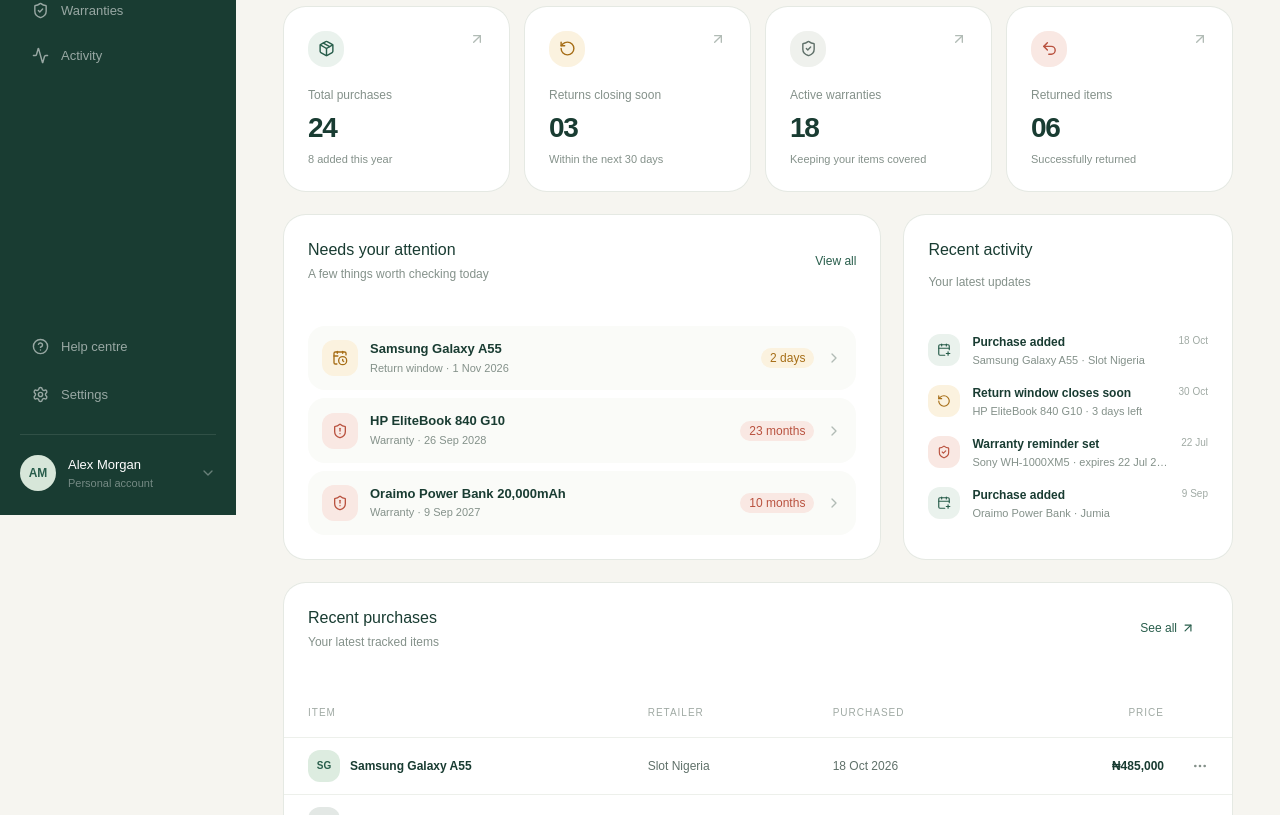
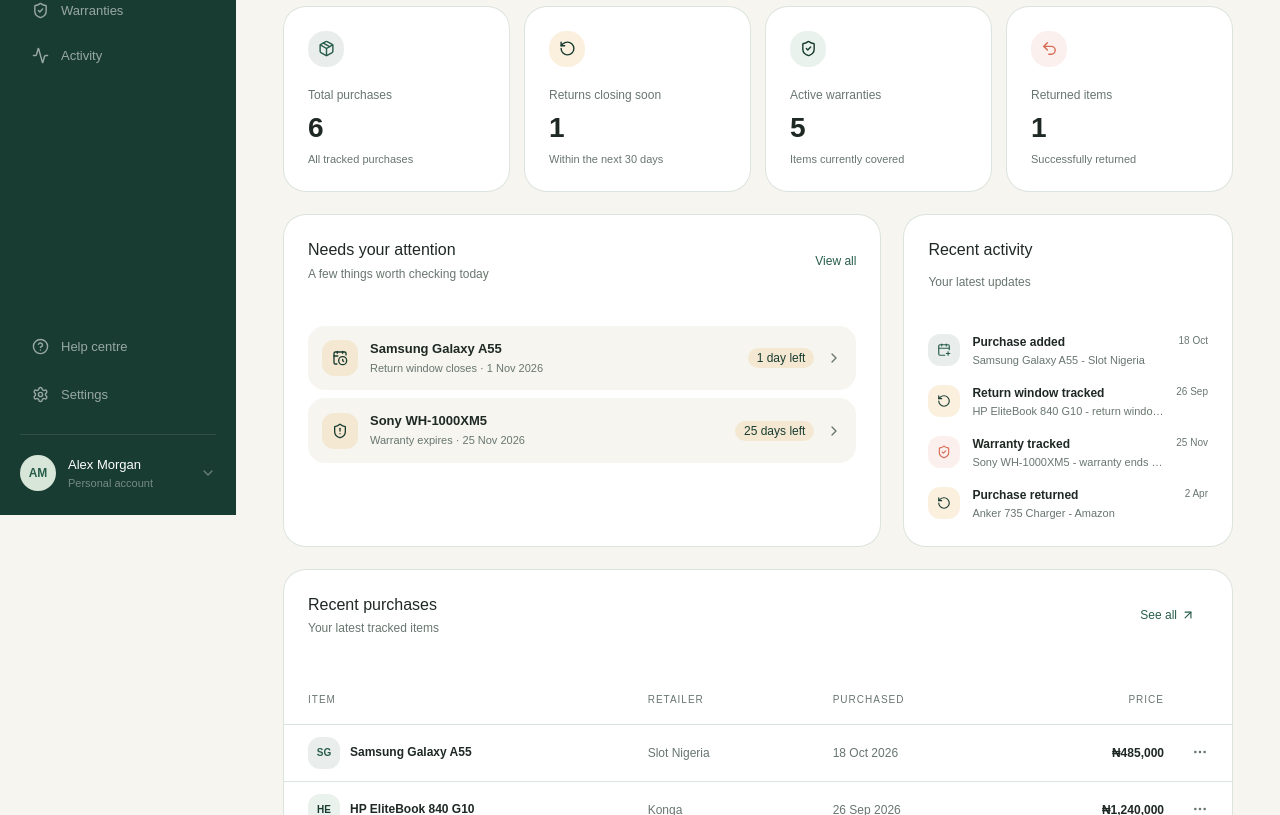
Before and after one commit to lloydgapton/afterbuy, a React (Vite) app: page / in a window 1280 px wide. Shown: the part 285-1100 px from the top of the page. Built offline with nearby package versions, Linux system fonts and the light colour scheme.

Commit message:
feat: implement dynamic dashboard metrics and deadline tracking

```diff
--- a/src/App.tsx
+++ b/src/App.tsx
@@ -7,28 +7,31 @@ import { NeedsAttention } from "@/components/dashboard/NeedsAttention"
 import { RecentPurchases } from "@/components/dashboard/RecentPurchases"
 import { StatCard } from "@/components/dashboard/StatCard"
 import { mockPurchases } from "@/data/mockPurchases"
+import { getPurchaseMetrics } from "@/lib/purchaseMetrics"
 
 function App() {
+  const metrics = getPurchaseMetrics(mockPurchases)
+
   return (
-    <div className="min-h-screen bg-[#F6F5F0]">
+    <div className="min-h-screen bg-background">
       <AppSidebar />
       <div className="lg:pl-[236px]">
         <DashboardHeader />
         <main className="mx-auto max-w-[1480px] px-5 py-7 sm:px-8 lg:px-12 lg:py-10">
           <section className="mb-8 flex flex-col justify-between gap-5 sm:flex-row sm:items-end lg:mb-10">
             <div>
-              <p className="mb-2 text-[11px] font-semibold uppercase tracking-[0.16em] text-[#A66E17]">Your purchase companion</p>
-              <h1 className="font-heading text-[30px] font-semibold tracking-[-0.05em] text-[#193C32] sm:text-[36px]">Good morning, Alex<span className="text-[#D96C55]">.</span></h1>
-              <p className="mt-2 max-w-md text-sm leading-6 text-[#718078]">Stay ahead of your purchases, returns and warranties — all in one place.</p>
+              <p className="mb-2 text-[11px] font-semibold uppercase tracking-[0.16em] text-warning-foreground">Your purchase companion</p>
+              <h1 className="font-heading text-[30px] font-semibold tracking-[-0.05em] text-foreground sm:text-[36px]">Good morning<span className="text-overdue">.</span></h1>
+              <p className="mt-2 max-w-md text-sm leading-6 text-muted-foreground">Stay ahead of your purchases, returns and warranties — all in one place.</p>
             </div>
             <Button className="w-fit rounded-xl bg-[#285D4B] px-4 text-xs text-white shadow-none hover:bg-[#193C32] sm:hidden"><Plus className="size-4" /> Add purchase</Button>
           </section>
 
           <section aria-label="Purchase summary" className="grid gap-4 sm:grid-cols-2 xl:grid-cols-4">
-            <StatCard label="Total purchases" value="24" detail="8 added this year" icon={Package} tone="sage" />
-            <StatCard label="Returns closing soon" value="03" detail="Within the next 30 days" icon={RotateCcw} tone="amber" />
-            <StatCard label="Active warranties" value="18" detail="Keeping your items covered" icon={ShieldCheck} tone="neutral" />
-            <StatCard label="Returned items" value="06" detail="Successfully returned" icon={Undo2} tone="terracotta" />
+            <StatCard label="Total purchases" value={String(metrics.totalPurchases)} detail="All tracked purchases" icon={Package} tone="sage" />
+            <StatCard label="Returns closing soon" value={String(metrics.returnWindowsClosingSoon)} detail="Within the next 30 days" icon={RotateCcw} tone="amber" />
+            <StatCard label="Active warranties" value={String(metrics.activeWarranties)} detail="Items currently covered" icon={ShieldCheck} tone="neutral" />
+            <StatCard label="Returned items" value={String(metrics.returnedPurchases)} detail="Successfully returned" icon={Undo2} tone="terracotta" />
           </section>
 
           <section className="mt-6 grid gap-6 xl:grid-cols-[minmax(0,1.42fr)_minmax(300px,0.78fr)]">
--- a/src/components/dashboard/ActivityFeed.tsx
+++ b/src/components/dashboard/ActivityFeed.tsx
@@ -1,4 +1,4 @@
-import { format } from "date-fns"
+import { format, parseISO } from "date-fns"
 import { CalendarPlus, RotateCcw, ShieldCheck } from "lucide-react"
 import { Card, CardContent, CardHeader, CardTitle } from "@/components/ui/card"
 import { mockActivity } from "@/data/mockPurchases"
@@ -10,17 +10,17 @@ const activityIcons = {
 }
 
 const activityColors = {
-  purchase: "bg-[#EAF2ED] text-[#285D4B]",
-  return: "bg-[#FBF2DF] text-[#A66E17]",
-  warranty: "bg-[#F9E8E3] text-[#B9523F]",
+  purchase: "bg-success/10 text-success",
+  return: "bg-warning/20 text-warning-foreground",
+  warranty: "bg-overdue/10 text-overdue",
 }
 
 export function ActivityFeed() {
   return (
-    <Card className="rounded-2xl bg-white shadow-none ring-1 ring-[#E5E9E3]">
+    <Card className="rounded-2xl bg-card shadow-none ring-1 ring-border">
       <CardHeader className="px-5 pb-1 sm:px-6">
-        <CardTitle className="text-[16px] text-[#193C32]">Recent activity</CardTitle>
-        <p className="mt-1 text-xs text-[#84918A]">Your latest updates</p>
+        <CardTitle className="text-[16px] text-foreground">Recent activity</CardTitle>
+        <p className="mt-1 text-xs text-muted-foreground">Your latest updates</p>
       </CardHeader>
       <CardContent className="px-5 pt-4 sm:px-6">
         <div className="space-y-4">
@@ -30,10 +30,10 @@ export function ActivityFeed() {
               <div key={activity.id} className="flex gap-3">
                 <div className={`flex size-8 shrink-0 items-center justify-center rounded-lg ${activityColors[activity.kind]}`}><Icon className="size-3.5" /></div>
                 <div className="min-w-0 flex-1">
-                  <p className="text-[12px] font-semibold text-[#193C32]">{activity.title}</p>
-                  <p className="mt-0.5 truncate text-[11px] text-[#84918A]">{activity.description}</p>
+                  <p className="text-[12px] font-semibold text-foreground">{activity.title}</p>
+                  <p className="mt-0.5 truncate text-[11px] text-muted-foreground">{activity.description}</p>
                 </div>
-                <time className="shrink-0 text-[10px] text-[#A0AAA4]">{format(new Date(activity.date), "d MMM")}</time>
+                <time className="shrink-0 text-[10px] text-muted-foreground">{format(parseISO(activity.date), "d MMM")}</time>
               </div>
             )
           })}
--- a/src/components/dashboard/NeedsAttention.tsx
+++ b/src/components/dashboard/NeedsAttention.tsx
@@ -1,50 +1,64 @@
-import { differenceInCalendarDays, format } from "date-fns"
+import { format } from "date-fns"
 import { CalendarClock, ChevronRight, ShieldAlert } from "lucide-react"
 import { Card, CardContent, CardHeader, CardTitle } from "@/components/ui/card"
 import { Badge } from "@/components/ui/badge"
-import { getReturnDeadline, getWarrantyExpiry } from "@/data/mockPurchases"
+import { getDaysRemaining, getReturnDeadline, getWarrantyExpiry } from "@/lib/purchaseDates"
 import type { AttentionKind, Purchase } from "@/types/purchase"
 
 interface AttentionItem {
   purchase: Purchase
   kind: AttentionKind
-  date: Date
-  days: number
+  deadline: Date
+  daysRemaining: number
+}
+
+function daysLabel(daysRemaining: number): string {
+  if (daysRemaining === 0) return "Due today"
+  if (daysRemaining === 1) return "1 day left"
+  return `${daysRemaining} days left`
 }
 
 export function NeedsAttention({ purchases }: { purchases: Purchase[] }) {
-  const today = new Date("2026-10-30")
-  const items: AttentionItem[] = [
-    { purchase: purchases[0], kind: "return", date: getReturnDeadline(purchases[0]), days: differenceInCalendarDays(getReturnDeadline(purchases[0]), today) },
-    { purchase: purchases[1], kind: "warranty", date: getWarrantyExpiry(purchases[1]), days: differenceInCalendarDays(getWarrantyExpiry(purchases[1]), today) },
-    { purchase: purchases[2], kind: "warranty", date: getWarrantyExpiry(purchases[2]), days: differenceInCalendarDays(getWarrantyExpiry(purchases[2]), today) },
-  ]
+  const items: AttentionItem[] = purchases
+    .filter((purchase) => purchase.status !== "returned")
+    .flatMap((purchase) => [
+      { purchase, kind: "return" as const, deadline: getReturnDeadline(purchase) },
+      { purchase, kind: "warranty" as const, deadline: getWarrantyExpiry(purchase) },
+    ])
+    .map((item) => ({ ...item, daysRemaining: getDaysRemaining(item.deadline) }))
+    .filter(({ daysRemaining }) => daysRemaining >= 0 && daysRemaining <= 30)
+    .sort((first, second) => first.daysRemaining - second.daysRemaining)
 
   return (
-    <Card className="rounded-2xl bg-white shadow-none ring-1 ring-[#E5E9E3]">
+    <Card className="rounded-2xl bg-card shadow-none ring-1 ring-border">
       <CardHeader className="flex flex-row items-center justify-between px-5 pb-1 sm:px-6">
         <div>
-          <CardTitle className="text-[16px] text-[#193C32]">Needs your attention</CardTitle>
-          <p className="mt-1 text-xs text-[#84918A]">A few things worth checking today</p>
+          <CardTitle className="text-[16px] text-foreground">Needs your attention</CardTitle>
+          <p className="mt-1 text-xs text-muted-foreground">A few things worth checking today</p>
         </div>
-        <button type="button" className="text-xs font-medium text-[#285D4B] hover:underline">View all</button>
+        <button type="button" className="text-xs font-medium text-primary hover:underline">View all</button>
       </CardHeader>
       <CardContent className="space-y-2 px-5 pt-4 sm:px-6">
-        {items.map(({ purchase, kind, date, days }) => {
+        {items.length === 0 ? (
+          <div className="rounded-xl border border-dashed border-border bg-background px-4 py-7 text-center">
+            <ShieldAlert className="mx-auto size-6 text-success" />
+            <p className="mt-2 text-sm font-semibold text-foreground">You are all caught up</p>
+            <p className="mt-1 text-xs text-muted-foreground">No returns or warranties need attention soon.</p>
+          </div>
+        ) : items.map(({ purchase, kind, deadline, daysRemaining }) => {
           const isReturn = kind === "return"
+          const statusClasses = "bg-warning/20 text-warning-foreground"
           return (
-            <div key={`${purchase.id}-${kind}`} className="flex items-center gap-3 rounded-xl bg-[#FAFBF8] p-3 sm:p-3.5">
-              <div className={`hidden size-9 items-center justify-center rounded-lg sm:flex ${isReturn ? "bg-[#FBF2DF] text-[#A66E17]" : "bg-[#F9E8E3] text-[#B9523F]"}`}>
+            <div key={`${purchase.id}-${kind}`} className="flex items-center gap-3 rounded-xl bg-background p-3 sm:p-3.5">
+              <div className={`hidden size-9 items-center justify-center rounded-lg sm:flex ${statusClasses}`}>
                 {isReturn ? <CalendarClock className="size-4" /> : <ShieldAlert className="size-4" />}
               </div>
               <div className="min-w-0 flex-1">
-                <p className="truncate text-[13px] font-semibold text-[#193C32]">{purchase.product}</p>
-                <p className="mt-0.5 text-[11px] text-[#84918A]">{isReturn ? "Return window" : "Warranty"} · {format(date, "d MMM yyyy")}</p>
+                <p className="truncate text-[13px] font-semibold text-foreground">{purchase.product}</p>
+                <p className="mt-0.5 text-[11px] text-muted-foreground">{isReturn ? "Return window closes" : "Warranty expires"} · {format(deadline, "d MMM yyyy")}</p>
               </div>
-              <Badge className={isReturn ? "bg-[#FBF2DF] text-[#A66E17] hover:bg-[#FBF2DF]" : "bg-[#F9E8E3] text-[#B9523F] hover:bg-[#F9E8E3]"}>
-                {days <= 30 ? `${days} days` : `${Math.round(days / 30)} months`}
-              </Badge>
-              <ChevronRight className="size-4 text-[#B1BBB5]" />
+              <Badge className={statusClasses}>{daysLabel(daysRemaining)}</Badge>
+              <ChevronRight className="size-4 text-muted-foreground" />
             </div>
           )
         })}
--- a/src/components/dashboard/RecentPurchases.tsx
+++ b/src/components/dashboard/RecentPurchases.tsx
@@ -1,4 +1,4 @@
-import { format } from "date-fns"
+import { format, parseISO } from "date-fns"
 import { ArrowUpRight, MoreHorizontal } from "lucide-react"
 import { Card, CardContent, CardHeader, CardTitle } from "@/components/ui/card"
 import { Button } from "@/components/ui/button"
@@ -6,51 +6,51 @@ import { Table, TableBody, TableCell, TableHead, TableHeader, TableRow } from "@
 import type { Purchase } from "@/types/purchase"
 
 const accentClasses = {
-  sage: "bg-[#DDECE0] text-[#285D4B]",
-  amber: "bg-[#FAEBC9] text-[#A66E17]",
-  terracotta: "bg-[#F5DDD6] text-[#B9523F]",
-  ink: "bg-[#E3E8E5] text-[#193C32]",
+  sage: "bg-success/10 text-success",
+  amber: "bg-warning/20 text-warning-foreground",
+  terracotta: "bg-overdue/10 text-overdue",
+  ink: "bg-secondary text-secondary-foreground",
 }
 
 export function RecentPurchases({ purchases }: { purchases: Purchase[] }) {
   return (
-    <Card className="rounded-2xl bg-white shadow-none ring-1 ring-[#E5E9E3]">
+    <Card className="rounded-2xl bg-card shadow-none ring-1 ring-border">
       <CardHeader className="flex flex-row items-center justify-between px-5 pb-2 sm:px-6">
         <div>
-          <CardTitle className="text-[16px] text-[#193C32]">Recent purchases</CardTitle>
-          <p className="mt-1 text-xs text-[#84918A]">Your latest tracked items</p>
+          <CardTitle className="text-[16px] text-foreground">Recent purchases</CardTitle>
+          <p className="mt-1 text-xs text-muted-foreground">Your latest tracked items</p>
         </div>
-        <Button variant="ghost" size="sm" className="text-xs text-[#285D4B] hover:bg-[#EAF2ED]">See all <ArrowUpRight className="size-3.5" /></Button>
+        <Button variant="ghost" size="sm" className="text-xs text-primary hover:bg-secondary">See all <ArrowUpRight className="size-3.5" /></Button>
       </CardHeader>
       <CardContent className="px-0 pt-2">
         <Table>
           <TableHeader>
-            <TableRow className="border-[#EDF0EB] hover:bg-transparent">
-              <TableHead className="pl-5 text-[10px] uppercase tracking-[0.1em] text-[#A0AAA4] sm:pl-6">Item</TableHead>
-              <TableHead className="hidden text-[10px] uppercase tracking-[0.1em] text-[#A0AAA4] md:table-cell">Retailer</TableHead>
-              <TableHead className="hidden text-[10px] uppercase tracking-[0.1em] text-[#A0AAA4] sm:table-cell">Purchased</TableHead>
-              <TableHead className="text-right text-[10px] uppercase tracking-[0.1em] text-[#A0AAA4]">Price</TableHead>
+            <TableRow className="border-border hover:bg-transparent">
+              <TableHead className="pl-5 text-[10px] uppercase tracking-[0.1em] text-muted-foreground sm:pl-6">Item</TableHead>
+              <TableHead className="hidden text-[10px] uppercase tracking-[0.1em] text-muted-foreground md:table-cell">Retailer</TableHead>
+              <TableHead className="hidden text-[10px] uppercase tracking-[0.1em] text-muted-foreground sm:table-cell">Purchased</TableHead>
+              <TableHead className="text-right text-[10px] uppercase tracking-[0.1em] text-muted-foreground">Price</TableHead>
               <TableHead className="w-10" />
             </TableRow>
           </TableHeader>
           <TableBody>
             {purchases.slice(0, 4).map((purchase) => (
-              <TableRow key={purchase.id} className="border-[#EDF0EB] hover:bg-[#FAFBF8]">
+              <TableRow key={purchase.id} className="border-border hover:bg-background">
                 <TableCell className="max-w-[180px] pl-5 sm:pl-6">
                   <div className="flex items-center gap-2.5">
                     <div className={`flex size-8 shrink-0 items-center justify-center rounded-lg text-[10px] font-bold ${accentClasses[purchase.accent]}`}>
                       {purchase.product.split(" ").slice(0, 2).map((word) => word[0]).join("")}
                     </div>
                     <div className="min-w-0">
-                      <p className="truncate text-[12px] font-semibold text-[#193C32]">{purchase.product}</p>
-                      <p className="truncate text-[11px] text-[#84918A] md:hidden">{purchase.retailer}</p>
+                      <p className="truncate text-[12px] font-semibold text-foreground">{purchase.product}</p>
+                      <p className="truncate text-[11px] text-muted-foreground md:hidden">{purchase.retailer}</p>
                     </div>
                   </div>
                 </TableCell>
-                <TableCell className="hidden text-xs text-[#60716A] md:table-cell">{purchase.retailer}</TableCell>
-                <TableCell className="hidden text-xs text-[#60716A] sm:table-cell">{format(new Date(purchase.purchaseDate), "d MMM yyyy")}</TableCell>
-                <TableCell className="text-right text-xs font-semibold text-[#193C32]">₦{purchase.price.toLocaleString("en-NG")}</TableCell>
-                <TableCell className="pr-3 sm:pr-5"><Button variant="ghost" size="icon-xs" aria-label={`More options for ${purchase.product}`}><MoreHorizontal className="size-4 text-[#84918A]" /></Button></TableCell>
+                <TableCell className="hidden text-xs text-muted-foreground md:table-cell">{purchase.retailer}</TableCell>
+                <TableCell className="hidden text-xs text-muted-foreground sm:table-cell">{format(parseISO(purchase.purchaseDate), "d MMM yyyy")}</TableCell>
+                <TableCell className="text-right text-xs font-semibold text-foreground">₦{purchase.price.toLocaleString("en-NG")}</TableCell>
+                <TableCell className="pr-3 sm:pr-5"><Button variant="ghost" size="icon-xs" aria-label={`More options for ${purchase.product}`}><MoreHorizontal className="size-4 text-muted-foreground" /></Button></TableCell>
               </TableRow>
             ))}
           </TableBody>
--- a/src/components/dashboard/StatCard.tsx
+++ b/src/components/dashboard/StatCard.tsx
@@ -1,5 +1,4 @@
 import type { LucideIcon } from "lucide-react"
-import { ArrowUpRight } from "lucide-react"
 import { Card } from "@/components/ui/card"
 import { cn } from "cn"
 
@@ -12,25 +11,24 @@ interface StatCardProps {
 }
 
 const toneClasses = {
-  sage: "bg-[#EAF2ED] text-[#285D4B]",
-  amber: "bg-[#FBF2DF] text-[#A66E17]",
-  terracotta: "bg-[#F9E8E3] text-[#B9523F]",
-  neutral: "bg-[#EFF1ED] text-[#60716A]",
+  sage: "bg-success/10 text-success",
+  amber: "bg-warning/20 text-warning-foreground",
+  terracotta: "bg-overdue/10 text-overdue",
+  neutral: "bg-secondary text-secondary-foreground",
 }
 
 export function StatCard({ label, value, detail, icon: Icon, tone }: StatCardProps) {
   return (
-    <Card className="gap-5 rounded-2xl bg-white p-5 shadow-none ring-1 ring-[#E5E9E3] sm:p-6">
+    <Card className="gap-5 rounded-2xl bg-card p-5 shadow-none ring-1 ring-border sm:p-6">
       <div className="flex items-start justify-between">
         <div className={cn("flex size-9 items-center justify-center rounded-xl", toneClasses[tone])}>
           <Icon className="size-[17px]" />
         </div>
-        <ArrowUpRight className="size-4 text-[#B1BBB5]" />
       </div>
       <div>
-        <p className="text-[12px] font-medium text-[#84918A]">{label}</p>
-        <p className="mt-1 font-heading text-[28px] font-semibold tracking-[-0.05em] text-[#193C32]">{value}</p>
-        <p className="mt-1 text-[11px] text-[#84918A]">{detail}</p>
+        <p className="text-[12px] font-medium text-muted-foreground">{label}</p>
+        <p className="mt-1 font-heading text-[28px] font-semibold tracking-[-0.05em] text-foreground">{value}</p>
+        <p className="mt-1 text-[11px] text-muted-foreground">{detail}</p>
       </div>
     </Card>
   )
--- a/src/components/layout/DashboardHeader.tsx
+++ b/src/components/layout/DashboardHeader.tsx
@@ -1,6 +1,9 @@
 import { Bell, Plus } from "lucide-react"
+import { format } from "date-fns"
 import { Button } from "@/components/ui/button"
 import { MobileSidebar } from "@/components/layout/AppSidebar"
+
+const currentDateLabel = format(new Date(), "EEEE, d MMMM yyyy")
 
 export function DashboardHeader() {
   return (
@@ -8,7 +11,7 @@ export function DashboardHeader() {
       <div className="flex items-center gap-3">
         <MobileSidebar />
         <div>
-          <p className="hidden text-xs font-medium text-[#84918A] sm:block">Thursday, 30 October 2026</p>
+          <p className="hidden text-xs font-medium text-[#84918A] sm:block">{currentDateLabel}</p>
           <p className="text-sm font-semibold text-[#193C32] sm:hidden">Overview</p>
         </div>
       </div>
--- a/src/data/mockPurchases.ts
+++ b/src/data/mockPurchases.ts
@@ -1,4 +1,3 @@
-import { addDays, addMonths } from "date-fns"
 import type { ActivityItem, Purchase } from "@/types/purchase"
 
 export const mockPurchases: Purchase[] = [
@@ -43,7 +42,7 @@ export const mockPurchases: Purchase[] = [
     product: "Sony WH-1000XM5",
     category: "Audio",
     retailer: "Game Stores",
-    purchaseDate: "2026-07-22",
+    purchaseDate: "2025-11-25",
     price: 685000,
     warrantyMonths: 12,
     returnWindowDays: 14,
@@ -62,43 +61,47 @@ export const mockPurchases: Purchase[] = [
     status: "active",
     accent: "sage",
   },
+  {
+    id: "anker-charger",
+    product: "Anker 735 Charger",
+    category: "Accessories",
+    retailer: "Amazon",
+    purchaseDate: "2026-03-08",
+    price: 95000,
+    warrantyMonths: 18,
+    returnWindowDays: 30,
+    status: "returned",
+    accent: "ink",
+  },
 ]
 
 export const mockActivity: ActivityItem[] = [
   {
     id: "activity-1",
     title: "Purchase added",
-    description: "Samsung Galaxy A55 · Slot Nigeria",
+    description: "Samsung Galaxy A55 - Slot Nigeria",
     date: "2026-10-18",
     kind: "purchase",
   },
   {
     id: "activity-2",
-    title: "Return window closes soon",
-    description: "HP EliteBook 840 G10 · 3 days left",
-    date: "2026-10-30",
+    title: "Return window tracked",
+    description: "HP EliteBook 840 G10 - return window ends 3 Oct 2026",
+    date: "2026-09-26",
     kind: "return",
   },
   {
     id: "activity-3",
-    title: "Warranty reminder set",
-    description: "Sony WH-1000XM5 · expires 22 Jul 2027",
-    date: "2026-07-22",
+    title: "Warranty tracked",
+    description: "Sony WH-1000XM5 - warranty ends 25 Nov 2026",
+    date: "2025-11-25",
     kind: "warranty",
   },
   {
     id: "activity-4",
-    title: "Purchase added",
-    description: "Oraimo Power Bank · Jumia",
-    date: "2026-09-09",
-    kind: "purchase",
+    title: "Purchase returned",
+    description: "Anker 735 Charger - Amazon",
+    date: "2026-04-02",
+    kind: "return",
   },
 ]
-
-export function getReturnDeadline(purchase: Purchase): Date {
-  return addDays(new Date(purchase.purchaseDate), purchase.returnWindowDays)
-}
-
-export function getWarrantyExpiry(purchase: Purchase): Date {
-  return addMonths(new Date(purchase.purchaseDate), purchase.warrantyMonths)
-}
--- /dev/null
+++ b/src/lib/purchaseDates.ts
@@ -0,0 +1,19 @@
+import { addDays, addMonths, differenceInCalendarDays, parseISO, startOfToday } from "date-fns"
+import type { Purchase } from "@/types/purchase"
+
+/** Parse a date-only purchase value as a local calendar date. */
+function purchaseDate(purchase: Purchase): Date {
+  return parseISO(purchase.purchaseDate)
+}
+
+export function getReturnDeadline(purchase: Purchase): Date {
+  return addDays(purchaseDate(purchase), purchase.returnWindowDays)
+}
+
+export function getWarrantyExpiry(purchase: Purchase): Date {
+  return addMonths(purchaseDate(purchase), purchase.warrantyMonths)
+}
+
+export function getDaysRemaining(deadline: Date): number {
+  return differenceInCalendarDays(deadline, startOfToday())
+}
--- /dev/null
+++ b/src/lib/purchaseMetrics.ts
@@ -0,0 +1,28 @@
+import { getDaysRemaining, getReturnDeadline, getWarrantyExpiry } from "@/lib/purchaseDates"
+import type { Purchase } from "@/types/purchase"
+
+export interface PurchaseMetrics {
+  totalPurchases: number
+  returnWindowsClosingSoon: number
+  activeWarranties: number
+  returnedPurchases: number
+}
+
+export function getPurchaseMetrics(purchases: Purchase[]): PurchaseMetrics {
+  const activePurchases = purchases.filter((purchase) => purchase.status !== "returned")
+  const returnedPurchases = purchases.filter((purchase) => purchase.status === "returned")
+  const returnWindowsClosingSoon = activePurchases.filter((purchase) => {
+    const daysRemaining = getDaysRemaining(getReturnDeadline(purchase))
+    return daysRemaining >= 0 && daysRemaining <= 30
+  })
+  const activeWarranties = activePurchases.filter(
+    (purchase) => getDaysRemaining(getWarrantyExpiry(purchase)) >= 0,
+  )
+
+  return {
+    totalPurchases: purchases.length,
+    returnWindowsClosingSoon: returnWindowsClosingSoon.length,
+    activeWarranties: activeWarranties.length,
+    returnedPurchases: returnedPurchases.length,
+  }
+}
```
Also changed, not shown: 1 other file (tests, documents, lock files or other folders).
